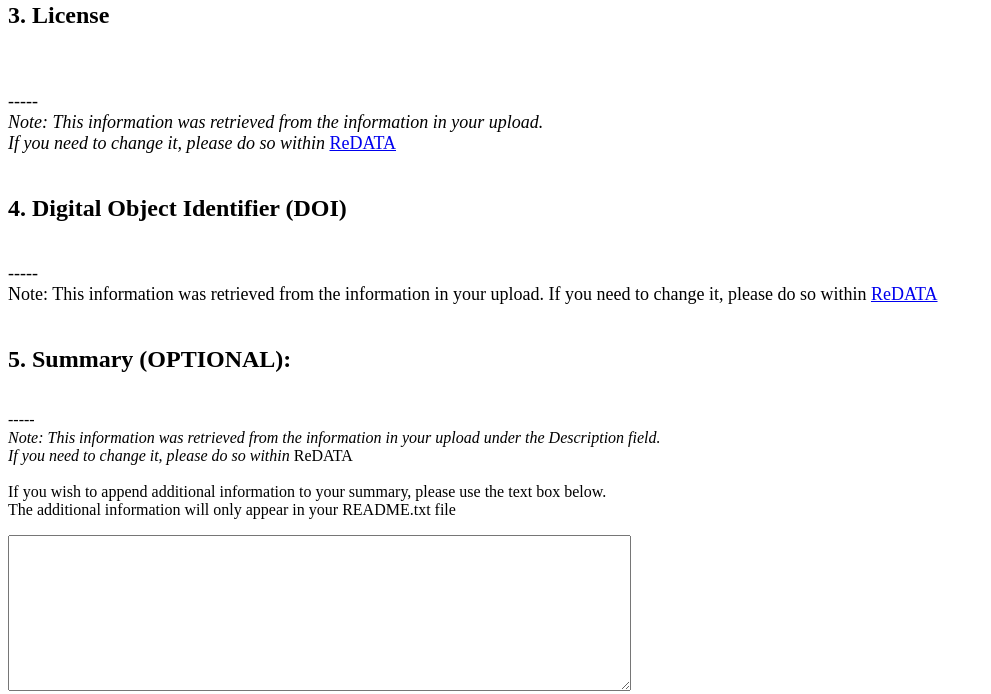
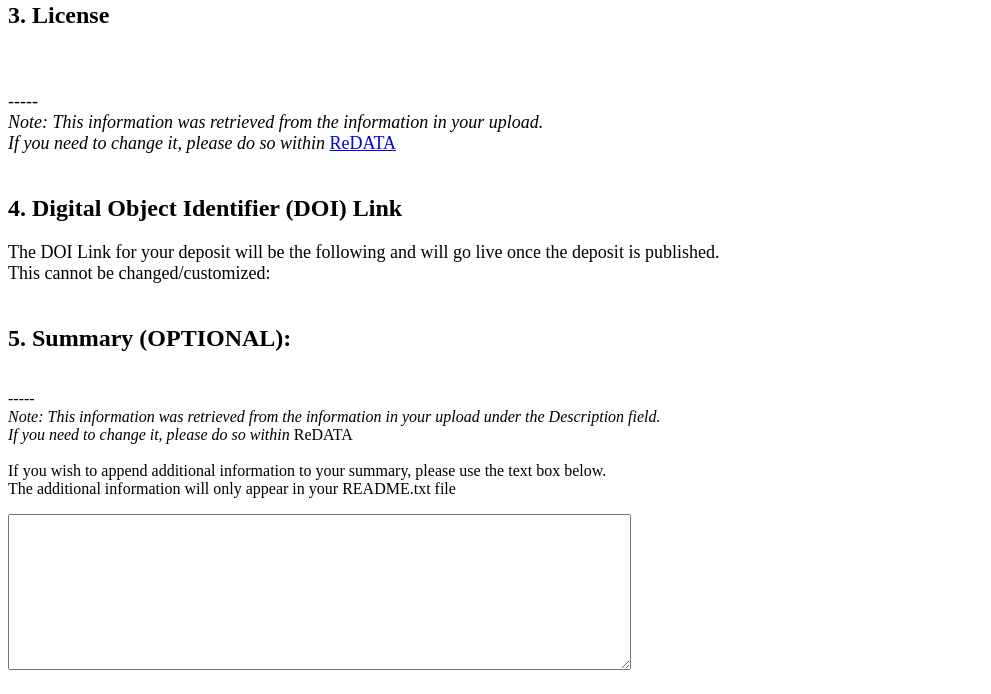
Before and after one commit to UAL-RE/ReM, a FastAPI app: template templates/intake.html in a window 1280 px wide. Shown: the part 630-1324 px from the top of the page, without its empty margins (0-991 px from the left). Run offline with FastAPI, Linux system fonts and the light colour scheme; the template is opened without the code that fills it, so the values that code supplies are empty; parts of the project's set-up code (start-up, migrations or seed data) failed here and were passed over.

Commit message:
Adjust DOI section for language [ci skip]

```diff
--- a/templates/intake.html
+++ b/templates/intake.html
@@ -51,12 +51,12 @@
   If you need to change it, please do so within</i> <a href="https://arizona.figshare.com">ReDATA</a><br><br>
 </p>
 
-<h2>4. Digital Object Identifier (DOI)</h2>
-<p style="font-size:18px;">{{ fs.doi }}<br>
+<h2>4. Digital Object Identifier (DOI) Link</h2>
+<p style="font-size:18px;">
+  The DOI Link for your deposit will be the following and will go live once the deposit is published.<br>
+  This cannot be changed/customized:<br><br>
 
------ <br>
-Note: This information was retrieved from the information in your upload. If you need to
-    change it, please do so within <a href="https://arizona.figshare.com">ReDATA</a><br><br>
+  {{ fs.doi }}
 </p>
 
 <h2>5. Summary (OPTIONAL):</h2>
```
